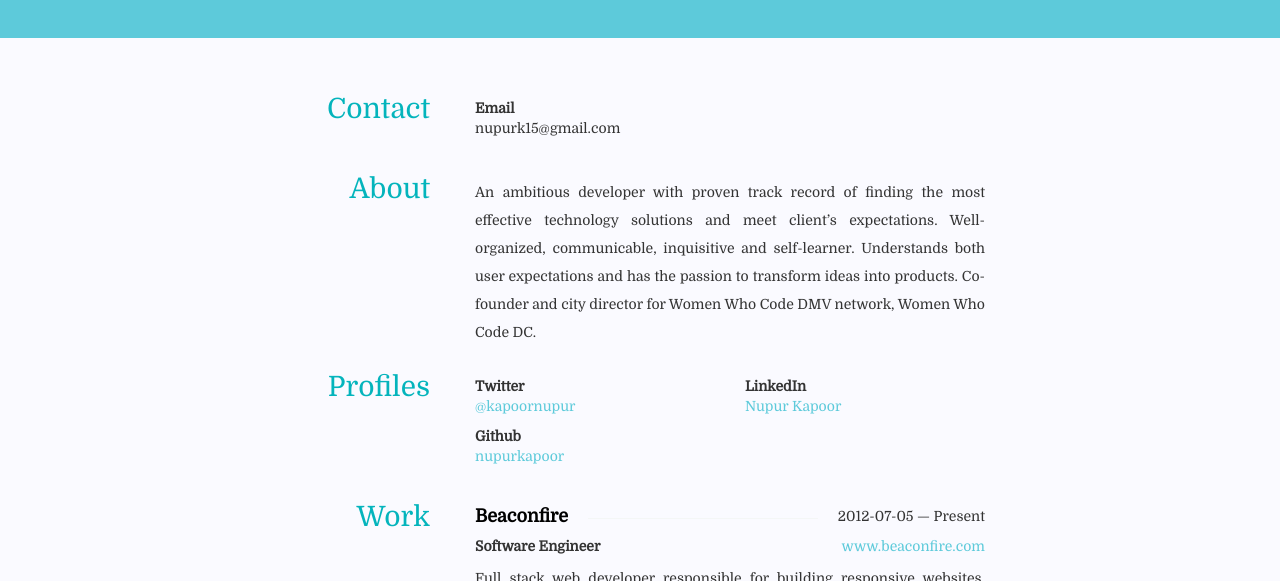
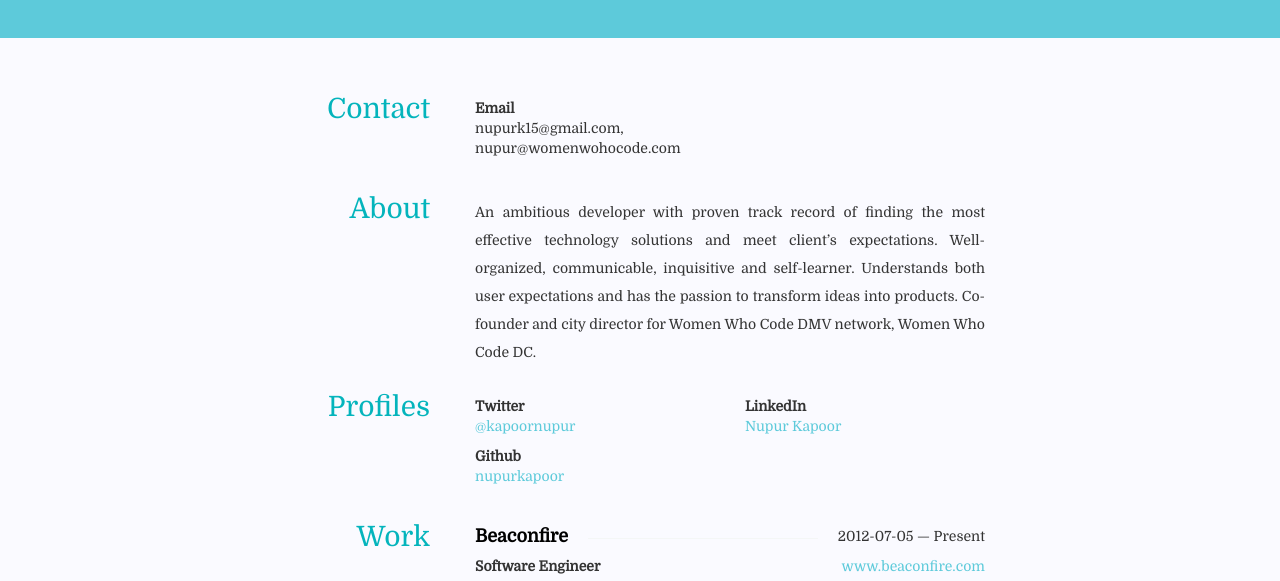
Before and after one commit to nupurkapoor/website-phase-two, a plain HTML site: page index.html in a window 1280 px wide. Shown: the part 144-725 px from the top of the page. Drawn offline with nearby package versions, Linux system fonts and the light colour scheme; some icons are missing.

Commit message:
adding wwc email address

```diff
--- a/index.html
+++ b/index.html
@@ -32,7 +32,7 @@
                <div class="row">
                   <div class="col-sm-6">
                      <strong>Email</strong>
-                     <div class="email">nupurk15@gmail.com</div>
+                     <div class="email">nupurk15@gmail.com, nupur@womenwohocode.com</div>
                   </div>
                </div>
             </div>
```
Also changed, not shown: resume.html (+1 -1 lines).
